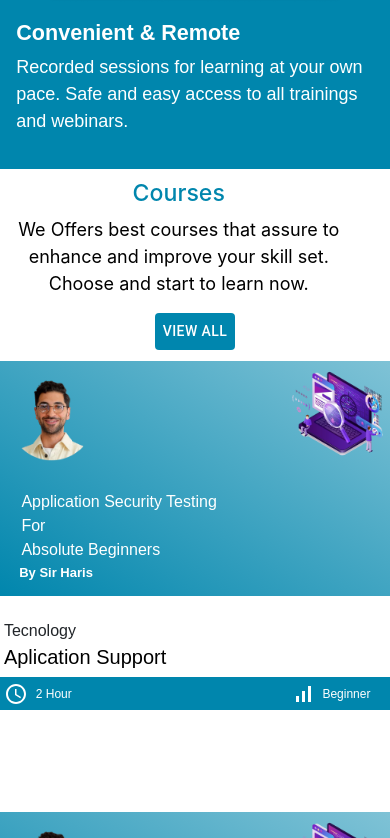
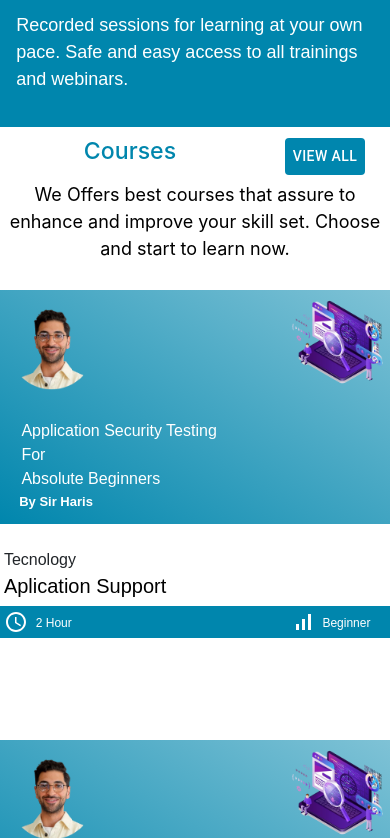
Before and after one commit to BilalMehfooz12/empirestatewebsite, a React (Create React App) app: page / in a window 390 px wide. Shown: the part 2146-2984 px from the top of the page. Built offline with nearby package versions, Linux system fonts and the light colour scheme.

Commit message:
responsive_done

```diff
--- a/src/Component/Header/index.css
+++ b/src/Component/Header/index.css
@@ -8,6 +8,9 @@
 .main_headers{
 font-family: var(--fontFamily);
 
+}
+#header_height{
+  height: 14vh;
 }
 .header_logo p {
   padding-top: 10px;
@@ -132,6 +135,9 @@ height: auto
     height: 100%; /* Ensure the height of the parent container is set */
     margin: 0; /* Remove default margin */
   }
+  #header_height{
+    height: 9vh;
+  }
 .logo_img{
   width:90%;
   height:10vh;
--- a/src/Component/Header/index.js
+++ b/src/Component/Header/index.js
@@ -25,7 +25,7 @@ const Header = () => {
     setIsNavOpen(false);
   };
   return (
-    <div className="header_sticky" style={{ height: "14vh" }}>
+    <div className="header_sticky" id="header_height" >
       <div class="navbar navbar-expand-lg navbar-light ">
         <div class="container-fluid">
           {/* <img
--- a/src/Screen/Courses/courser.js
+++ b/src/Screen/Courses/courser.js
@@ -175,7 +175,7 @@ const Courses = () => {
           <Grid item lg={3.5} xs={12}>
             <h1>Courses</h1>
           </Grid>
-          <Grid item lg={3}>
+          <Grid item lg={3} className="Search_btn_hidden">
             <br></br>
             <br></br>
             <TextField
--- a/src/Screen/Courses/courses.css
+++ b/src/Screen/Courses/courses.css
@@ -63,6 +63,9 @@
 
 @media (max-width:600px){
   .courses_images{
-    margin-top: 8% !important;
+    /* margin-top: 3% !important; */
+  }
+  .Search_btn_hidden{
+    display: none;
   }
 }
--- a/src/Screen/Home/WebsiteFeatures/index.css
+++ b/src/Screen/Home/WebsiteFeatures/index.css
@@ -151,4 +151,7 @@ background-color: rgb(26, 174, 219) !important;
     margin: 0.5% 0%;
     font-size: 16px;
   }
+  .veiw_course_btn{
+    margin-bottom: 5% !important;
+  }
 }
--- a/src/Screen/Home/WebsiteFeatures/index.js
+++ b/src/Screen/Home/WebsiteFeatures/index.js
@@ -80,16 +80,16 @@ const WebsiteFeatures = () => {
         </Grid>
       </div>
       <div style={{ display: "flex", justifyContent: "center" }}>
-        <Grid container maxWidth="lg" className="course_main">
-          <Grid item lg={11} md={11} sm={11} xs={11}>
+        <Grid
+          container
+          maxWidth="lg"
+          style={{ display: "flex", justifyContent: "center" }}
+          className="course_main"
+        >
+          <Grid item lg={11} md={11} sm={11} xs={8}>
             <h3>Courses</h3>
-            <p>
-              {" "}
-              We Offers best courses that assure to enhance and improve your
-              skill set. Choose and start to learn now.
-            </p>
           </Grid>
-          <Grid item lg={1} md={1} sm={11} xs={12}>
+          <Grid item lg={1} md={1} sm={11} xs={4}>
             <Button
               className="veiw_course_btn"
               onClick={() => navigate("/courses")}
@@ -97,6 +97,11 @@ const WebsiteFeatures = () => {
               View All
             </Button>
           </Grid>
+          <p style={{ textAlign: "center" }}>
+            {" "}
+            We Offers best courses that assure to enhance and improve your skill
+            set. Choose and start to learn now.
+          </p>
         </Grid>
       </div>
 
--- a/src/Screen/Home/contactUs/contact.css
+++ b/src/Screen/Home/contactUs/contact.css
@@ -83,4 +83,8 @@
     .conatact_image{
       display: none;
     }
+    .contact_form{
+      margin-top: -10% !important;
+      margin-bottom: 10% !important;
+    }
   }
--- a/src/Screen/RequestCall/request.js
+++ b/src/Screen/RequestCall/request.js
@@ -253,7 +253,7 @@ const RequestCall = () => {
                   inputProps={{ "aria-label": "Select Email" }}
                 >
                   <MenuItem value="" disabled hidden>
-                    Select Course Time
+                    Select
                   </MenuItem>
                   <MenuItem value="Morning" className="hover_couse_time">
                     Morning
--- a/src/Screen/SignUp/signup.css
+++ b/src/Screen/SignUp/signup.css
@@ -80,6 +80,6 @@
       width: 100%;
     }
     .register_input_text_area{
-      height: 6vh;
+      height: 10vh;
     }
   }
```
Also changed, not shown: src/Image/logofooter-removebg-preview.png.
